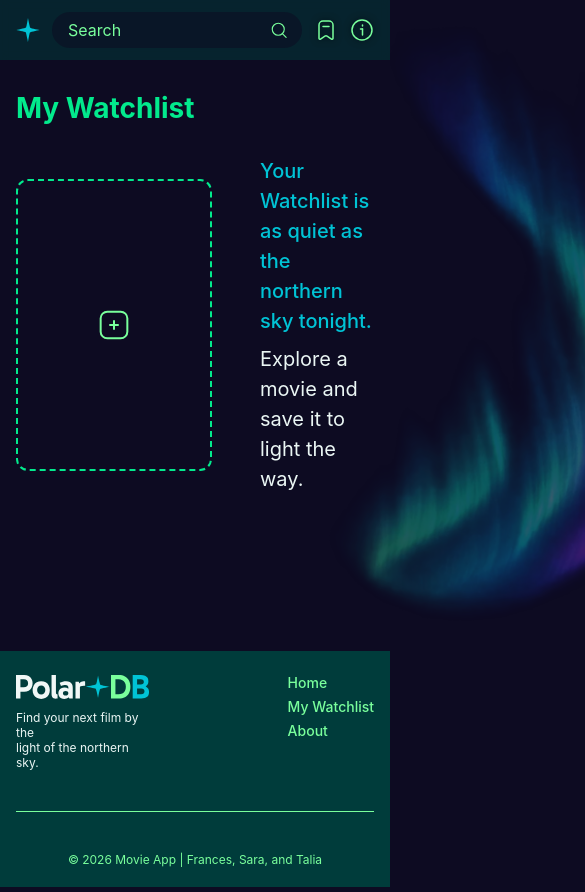
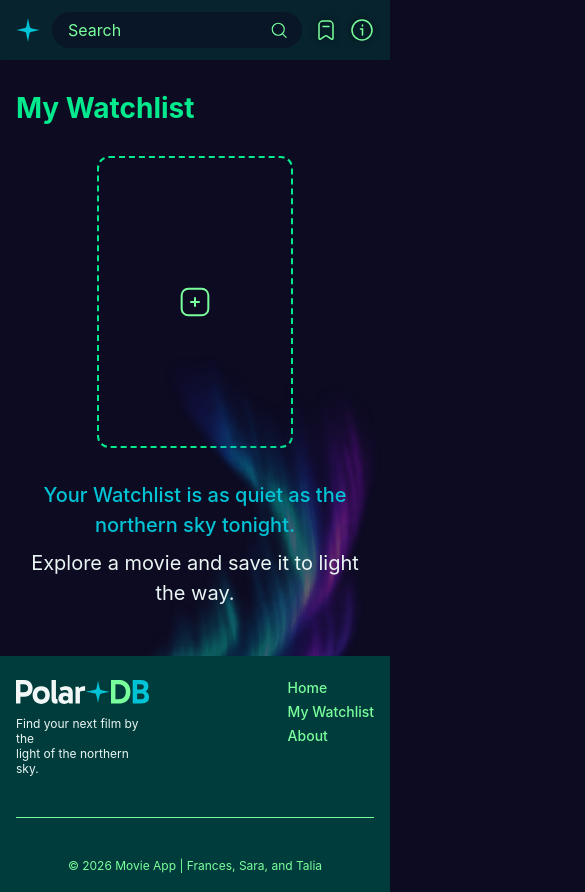
Before and after one commit to francescalulo/polar-db, a React (Vite) app: page /watchlist in a window 390 px wide. Shown: the top 892 px of the page, 585 px wide, since content can reach past the window. Built offline with nearby package versions, Linux system fonts and the light colour scheme; no server answers.

Commit message:
Make empty watchlist responsive

```diff
--- a/src/components/EmptyWatchlist/EmptyWatchlist.scss
+++ b/src/components/EmptyWatchlist/EmptyWatchlist.scss
@@ -1,51 +1,12 @@
-// @use '../../styles/variables' as *;
-// @use '../../styles/mixins' as *;
-
-// .emptyWatchlist {
-//   display: grid;
-//   grid-template-columns: auto minmax(0, 1fr);
-//   align-items: center;
-//   gap: 3rem;
-//   width: 100%;
-// }
-
-// .emptyWatchlist__message {
-//   max-width: 32rem;
-//   color: $ice;
-//   font-size: $font-size-md;
-//   line-height: 1.5;
-//   text-align: left;
-// }
-
-// .emptyWatchlist__heading {
-//   margin: 0 0 0.5rem;
-//   color: $aurora-cyan;
-//   font-weight: $font-weight-medium;
-// }
-
-// .emptyWatchlist__text {
-//   margin: 0;
-// }
-
-// @include tablet {
-//   .emptyWatchlist {
-//     gap: 4rem;
-//   }
-// }
-
-// @include desktop {
-//   .emptyWatchlist {
-//     gap: 5rem;
-//   }
-// }
 @use '../../styles/variables' as *;
 @use '../../styles/mixins' as *;
 
 .emptyWatchlist {
   display: grid;
-  grid-template-columns: auto minmax(0, 1fr);
+  grid-template-columns: 1fr;
+  justify-items: center;
   align-items: center;
-  gap: 3rem;
+  gap: 2rem;
   width: 100%;
 }
 
@@ -55,17 +16,17 @@
   color: $ice;
   font-size: $font-size-md;
   line-height: 1.5;
-  text-align: left;
+  text-align: center;
   z-index: 0;
 
   &::before {
     content: '';
     position: absolute;
-    width: 38rem;
-    height: 38rem;
+    width: 24rem;
+    height: 24rem;
     top: 50%;
     left: 50%;
-    transform: translate(-30%, -50%);
+    transform: translate(-50%, -50%);
     background-image: url('../../assets/images/polar-db-aurora-optimized.webp');
     background-repeat: no-repeat;
     background-position: center;
@@ -88,7 +49,19 @@
 
 @include tablet {
   .emptyWatchlist {
+    grid-template-columns: auto minmax(0, 1fr);
+    justify-items: initial;
     gap: 4rem;
+  }
+
+  .emptyWatchlist__message {
+    text-align: left;
+
+    &::before {
+      width: 32rem;
+      height: 32rem;
+      transform: translate(-35%, -50%);
+    }
   }
 }
 
@@ -96,4 +69,12 @@
   .emptyWatchlist {
     gap: 5rem;
   }
+
+  .emptyWatchlist__message {
+    &::before {
+      width: 38rem;
+      height: 38rem;
+      transform: translate(-30%, -50%);
+    }
+  }
 }
```
